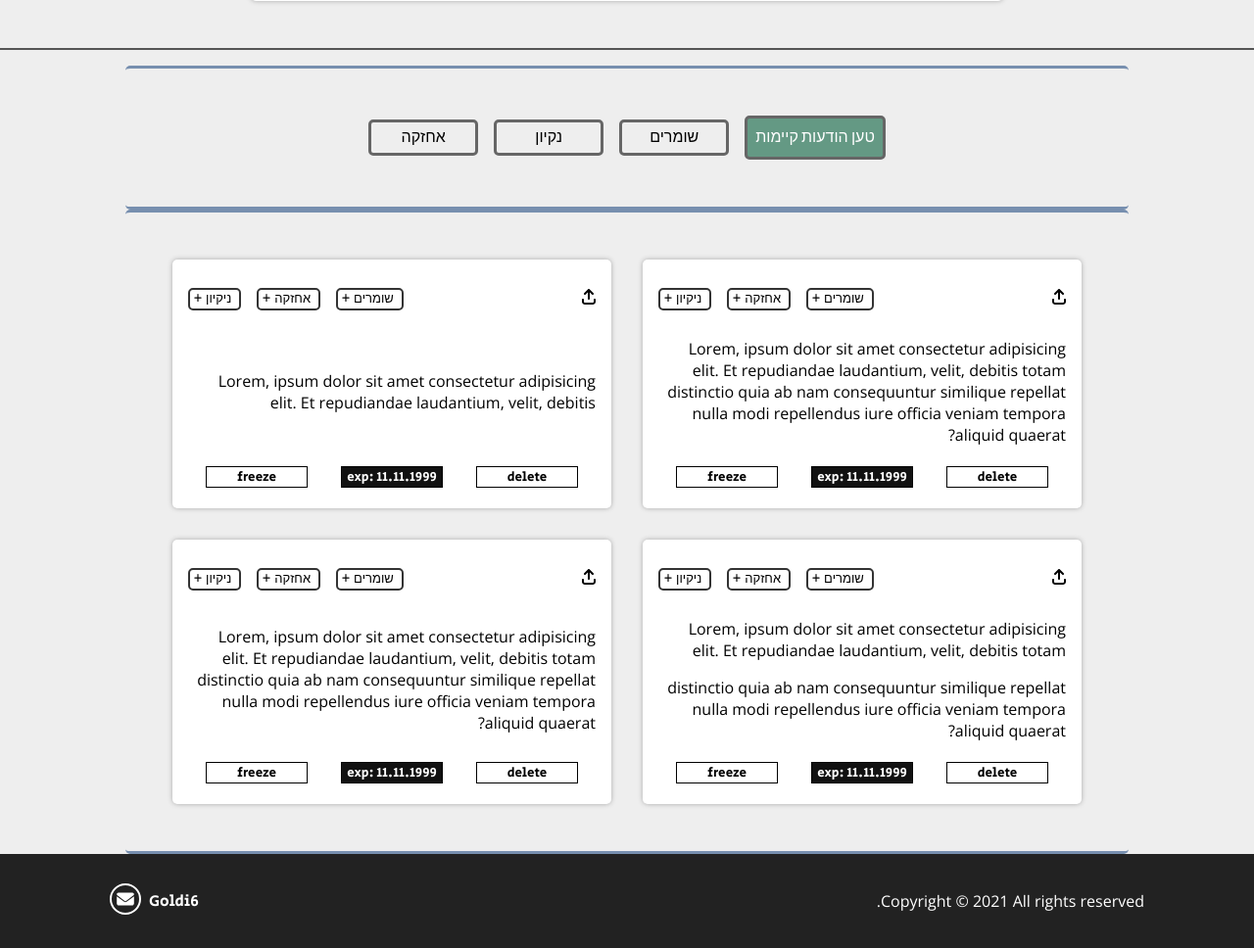
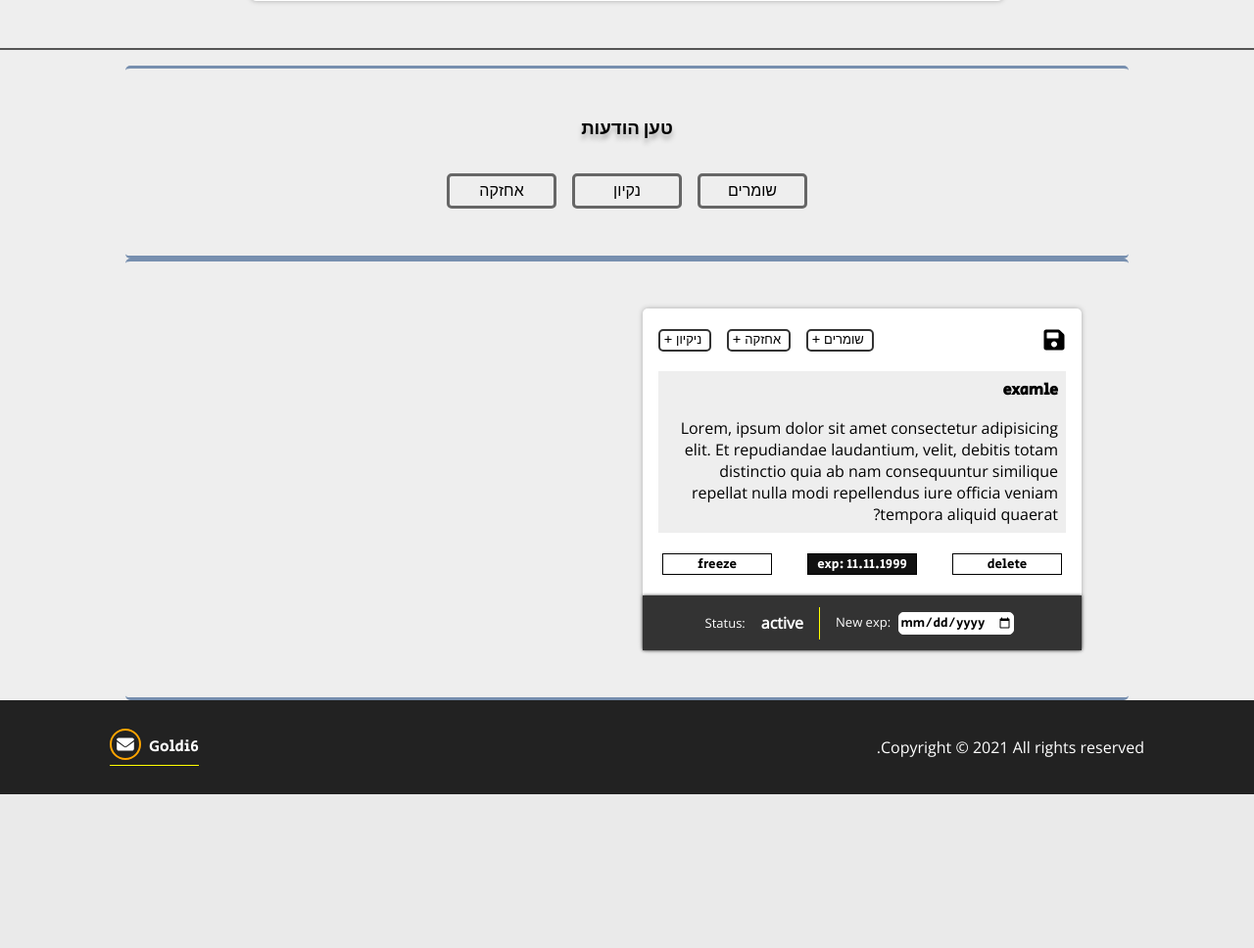
Before and after one commit to Goldi6/shap-project, a PHP site: page /websites/pages/CreateMsg.php in a window 1280 px wide. Shown: the part 1065-2033 px from the top of the page at 98% size. After the commit the page ends 1876 px from the top, so only its background shows below. Run offline with PHP 8.4, Linux system fonts and the light colour scheme; the visitor is signed in with stand-in values (Sample User, id 1); some libraries are stand-ins or nearby versions.

Commit message:
load messages from database to the user page + minor changes

```diff
--- a/DB/createDB.php
+++ b/DB/createDB.php
@@ -57,7 +57,8 @@ $sql = "CREATE TABLE IF NOT EXISTS Messages (
     created_by VARCHAR(25),
     update_date TIMESTAMP DEFAULT CURRENT_TIMESTAMP ON UPDATE CURRENT_TIMESTAMP,
     updated_by VARCHAR(25),
-    create_date TIMESTAMP DEFAULT CURRENT_TIMESTAMP
+    create_date TIMESTAMP DEFAULT CURRENT_TIMESTAMP ,
+    random_id INT(6) NOT NULL
     )";
 
     if ($conn->query($sql) === TRUE) {
--- a/adminPages/back_process/conn.php
+++ b/adminPages/back_process/conn.php
@@ -9,8 +9,9 @@ try{
   $conn->setAttribute(PDO::ATTR_ERRMODE, PDO::ERRMODE_EXCEPTION);
 }catch(PDOException $e){
  $er= 'Connection failed : '.$e->getMessage();
-    $msg = 'Can\'t connect to the server, please again try later';
-    $loc = $url.'?connerror=' . $msg;
+    $msg = 'Can\'t connect to the server, please try again later';
+    //FIXME
+    $loc = $domain .$url.'?connerror=' . $msg;
 
      header('Location:'.$loc);
 }
--- a/adminPages/back_process/credentials.php
+++ b/adminPages/back_process/credentials.php
@@ -3,3 +3,5 @@ $server = 'localhost';
 $username = 'root';
 $password = '';
 $dbName = 'shapdata';
+
+$domain ='localhost';
--- a/adminPages/back_process/page_update/pageUpdate.php
+++ b/adminPages/back_process/page_update/pageUpdate.php
@@ -1,9 +1,8 @@
 <?php
 
 session_start();
-//TODO: errors , session , messages , header
 
-
+$url = $_POST['url'];
 
 //#region session and header funcs
 function setDataSession(){
--- a/adminPages/pages/CreateMsg.php
+++ b/adminPages/pages/CreateMsg.php
@@ -15,7 +15,7 @@
     } ?>
 <form action="../back_process/messages_page/handle_new_msg.php" method="POST" id="edit-form">
 
-    <input type="text" style='display:none' name='url' value='<?=$_SERVER['REQUEST_URI']?>'>
+    <input type="text" style='display:none' name='url' id='url' value='<?=$_SERVER['REQUEST_URI']?>'>
     <section>
         <?php if(isset($_GET['error'])) {?>
         <div class='alert' style="white-space: pre-line">
@@ -64,18 +64,18 @@
 <hr>
 <main>
     <section>
-
+        <h3>טען הודעות</h3>
         <div id="load-msg" class="checkers">
-            <button class="load-btn">טען הודעות קיימות</button>
-            <input type="checkbox" name="shomrim-msg-load" value="shomrim-msg-load" id="shomrim-msg-load">
+            <!-- <button class="load-btn">טען הודעות קיימות</button> -->
+            <input type="checkbox" name="shomrim-msg-load" value="1" id="shomrim-msg-load">
             <span class="radio-btn radio-btn-sub">
                 <legend for="shomrim-msg">שומרים</legend>
             </span>
-            <input type="checkbox" name="nikayon-msg-load" value="nikayon-msg-load" id="nikayon-msg-load">
+            <input type="checkbox" name="nikayon-msg-load" value="1" id="nikayon-msg-load">
             <span class="radio-btn radio-btn-sub">
                 <legend for="nikayon-msg">נקיון</legend>
             </span>
-            <input type="checkbox" name="ahzaka-msg-load" value="ahzaka-msg-load" id='ahzaka-msg-load'>
+            <input type="checkbox" name="ahzaka-msg-load" value="1" id='ahzaka-msg-load'>
             <span class="radio-btn radio-btn-sub">
                 <legend for="ahzaka-msg">אחזקה</legend>
             </span>
@@ -84,23 +84,23 @@
 
     <section id="active-messages">
         <div>
-            <div class="box-header">
-                <form action="" id=''>
-                    <input type="checkbox" name="" id="">
-                    <input type="checkbox" name="" id="">
-                    <input type="checkbox" name="" id="">
+            <div class="box-header pad">
 
-                    <button type="submit"><img src="../style/media/arrow-up-from-bracket-solid.svg" alt=""></button>
-                </form>
+
+                <button class='save-change-btn' type="submit"></button>
+
 
 
                 <div>
+                    <input type="checkbox" name="" id="">
                     <span class='in-messages' data-setType='shomrim'>
                         שומרים
                     </span>
+                    <input type="checkbox" name="" id="">
                     <span class='in-messages' data-setType='ahzaka'>
                         אחזקה
                     </span>
+                    <input type="checkbox" name="" id="">
                     <span class='in-messages' data-setType='nikayon'>
                         ניקיון
                     </span>
@@ -109,6 +109,7 @@
 
             </div>
             <div class="message-cont">
+                <h4>examle</h4>
                 <p>
                     Lorem, ipsum dolor sit amet consectetur adipisicing elit. Et repudiandae laudantium, velit, debitis
                     totam
@@ -129,150 +130,18 @@
                 <button>freeze</button>
 
             </div>
-        </div>
-        <div>
-            <div class="box-header">
-                <form action="" id=''>
-                    <input type="checkbox" name="" id="">
-                    <input type="checkbox" name="" id="">
-                    <input type="checkbox" name="" id="">
-
-                    <button type="submit"><img src="../style/media/arrow-up-from-bracket-solid.svg" alt=""></button>
-                </form>
-
-
-                <div>
-                    <span class='in-messages'>
-                        שומרים
-                    </span>
-                    <span class='in-messages'>
-                        אחזקה
-                    </span>
-                    <span class='in-messages'>
-                        ניקיון
-                    </span>
-                </div>
-
-
-            </div>
-            <div class="message-cont">
+            <div class="status">
                 <p>
-                    Lorem, ipsum dolor sit amet consectetur adipisicing elit. Et repudiandae laudantium, velit, debitis
-
-
+                    Status:
                 </p>
-            </div>
-            <div class="box-footer">
-                <button>delete</button>
-                <button class='exp-date'>
-
-                    exp:
-                    <span>
-                        11.11.1999
-                    </span>
-                </button>
-                <button>freeze</button>
-
+                <p>active</p>
+                <p>
+                    New exp:
+                    <input type="date" name="new-msg-date" id="">
+                </p>
             </div>
         </div>
 
-        </div>
-        <div>
-            <div class="box-header">
-                <form action="" id=''>
-                    <input type="checkbox" name="" id="">
-                    <input type="checkbox" name="" id="">
-                    <input type="checkbox" name="" id="">
-
-                    <button type="submit"><img src="../style/media/arrow-up-from-bracket-solid.svg" alt=""></button>
-                </form>
-
-
-                <div>
-                    <span class='in-messages'>
-                        שומרים
-                    </span>
-                    <span class='in-messages'>
-                        אחזקה
-                    </span>
-                    <span class='in-messages'>
-                        ניקיון
-                    </span>
-                </div>
-
-
-            </div>
-            <div class="message-cont">
-                <p>
-                    Lorem, ipsum dolor sit amet consectetur adipisicing elit. Et repudiandae laudantium, velit, debitis
-                    totam
-                </p>
-                <p>
-                    distinctio quia ab nam consequuntur similique repellat nulla modi repellendus iure officia veniam
-                    tempora
-                    aliquid quaerat?
-                </p>
-            </div>
-            <div class="box-footer">
-                <button>delete</button>
-                <button class='exp-date'>
-
-                    exp:
-                    <span>
-                        11.11.1999
-                    </span>
-                </button>
-                <button>freeze</button>
-
-            </div>
-        </div>
-        <div>
-            <div class="box-header">
-                <form action="" id=''>
-                    <input type="checkbox" name="" id="">
-                    <input type="checkbox" name="" id="">
-                    <input type="checkbox" name="" id="">
-
-                    <button type="submit"><img src="../style/media/arrow-up-from-bracket-solid.svg" alt=""></button>
-                </form>
-
-
-                <div>
-                    <span class='in-messages'>
-                        שומרים
-                    </span>
-                    <span class='in-messages'>
-                        אחזקה
-                    </span>
-                    <span class='in-messages'>
-                        ניקיון
-                    </span>
-                </div>
-
-
-            </div>
-            <div class="message-cont">
-                <p>
-                    Lorem, ipsum dolor sit amet consectetur adipisicing elit. Et repudiandae laudantium, velit, debitis
-                    totam
-                    distinctio quia ab nam consequuntur similique repellat nulla modi repellendus iure officia veniam
-                    tempora
-                    aliquid quaerat?
-                </p>
-            </div>
-            <div class="box-footer">
-                <button>delete</button>
-                <button class='exp-date'>
-
-                    exp:
-                    <span>
-                        11.11.1999
-                    </span>
-                </button>
-                <button>freeze</button>
-
-            </div>
-        </div>
     </section>
 </main>
 <?php include 'include_updates/msg_setters.php';?>
@@ -283,6 +152,8 @@
 <?php require '../include-inFoo/page-scripts.html'; ?>
 <script src="<?php echo $pathScript_inner?>min-date.js"></script>
 <script src="<?php echo $pathScript_inner?>MSG_handle_selected_values.js"></script>
+<script src="<?php echo $pathScript_inner?>load-msges-ajax.js"></script>
+
 
 
 <script>
--- a/adminPages/pages/EditPages.php
+++ b/adminPages/pages/EditPages.php
@@ -42,6 +42,7 @@
 
 <form action="../back_process/page_update/pageUpdate.php" method="POST" id="edit-form">
 
+    <input type="text" style='display:none' name='url' id='url' value='<?=$_SERVER['REQUEST_URI']?>'>
 
     <section>
         <?php if(isset($_GET['error'])) {?>
--- a/adminPages/style/load-msg.css
+++ b/adminPages/style/load-msg.css
@@ -5,17 +5,26 @@
         }
 
         #active-messages>div {
-            padding: 1rem;
+            padding-top: 1rem;
             display: grid;
-            grid-template-rows: 3rem auto 2rem;
-            align-items: center;
+            grid-template-rows: 2rem auto 2rem 3.5rem;
+            align-items: stretch;
             justify-content: stretch;
+        }
+
+        .pad {
+            padding-right: 1rem;
+            padding-left: 1rem;
         }
 
         .message-cont {
             display: flex;
             flex-direction: column;
             align-items: flex-start;
+            background-color: #eee;
+            margin-left: 1rem;
+            margin-right: 1rem;
+            padding: 0.5rem;
         }
 
         div.box-header {
@@ -30,9 +39,15 @@
         div.box-header>div {
             box-shadow: none;
         }
+        /* .box-header img {
+            height: 1rem;
+        } */
 
-        .box-header img {
-            height: 1rem;
+        button.save-change-btn {
+            background: url('media/save-solid.svg') no-repeat center;
+            background-size: 1.5rem 1.5rem;
+            height: 1.5rem;
+            width: 1.5rem;
         }
 
         div.box-footer {
@@ -111,7 +126,7 @@
             box-shadow: none;
         }
 
-        .box-header form>input {
+        .box-header input {
             display: none;
         }
 
@@ -145,3 +160,31 @@
                 width: 70vw;
             }
         }
+
+        .status {
+            background-color: #333;
+            color: #fff;
+            direction: ltr;
+            box-shadow: 0 0 3px #333;
+        }
+
+        .status input {
+            border: 1px solid #fff;
+            padding: 0;
+            font-size: small;
+            margin: 5px;
+        }
+
+        .status p {
+            font-size: small;
+        }
+
+        .status p:nth-child(3) {
+            border-left: 1px solid yellow;
+            padding-left: 1rem;
+        }
+
+        .status p:nth-child(2) {
+            font-weight: bold;
+            font-size: medium;
+        }
--- a/adminPages/style/style.css
+++ b/adminPages/style/style.css
@@ -33,10 +33,14 @@ button {
     font-family: var(--ff-base);
 }
 
+h2,
+h3 {
+    text-align: center;
+    text-shadow: var(--box-shadow) 0 5px 5px;
+}
+
 h2 {
-    text-align: center;
     margin: var(--margin) 0 var(--margin) 0;
-    text-shadow: var(--box-shadow) 0 5px 5px;
 }
 
 form p {
--- a/globalStyle/header&footer.css
+++ b/globalStyle/header&footer.css
@@ -110,7 +110,7 @@ nav {
     height: 2rem;
     /* background-color: var(--clr-white); */
     border-radius: 50%;
-    border: 2px solid white;
+    border: 2px solid orange;
     padding: 3px;
 }
 
@@ -119,6 +119,7 @@ nav {
     display: flex;
     justify-content: center;
     align-items: center;
+    border-bottom: 1px solid yellow;
 }
 
 .foo-flex {
```
Also changed, not shown: adminPages/back_process/messages_page/get-messages.php (added, +51 -0 lines), adminPages/back_process/messages_page/msg_insert.php (+4 -3 lines), adminPages/script/load-msges-ajax.js (added, +117 -0 lines), adminPages/style/media/save-solid.svg (added).
